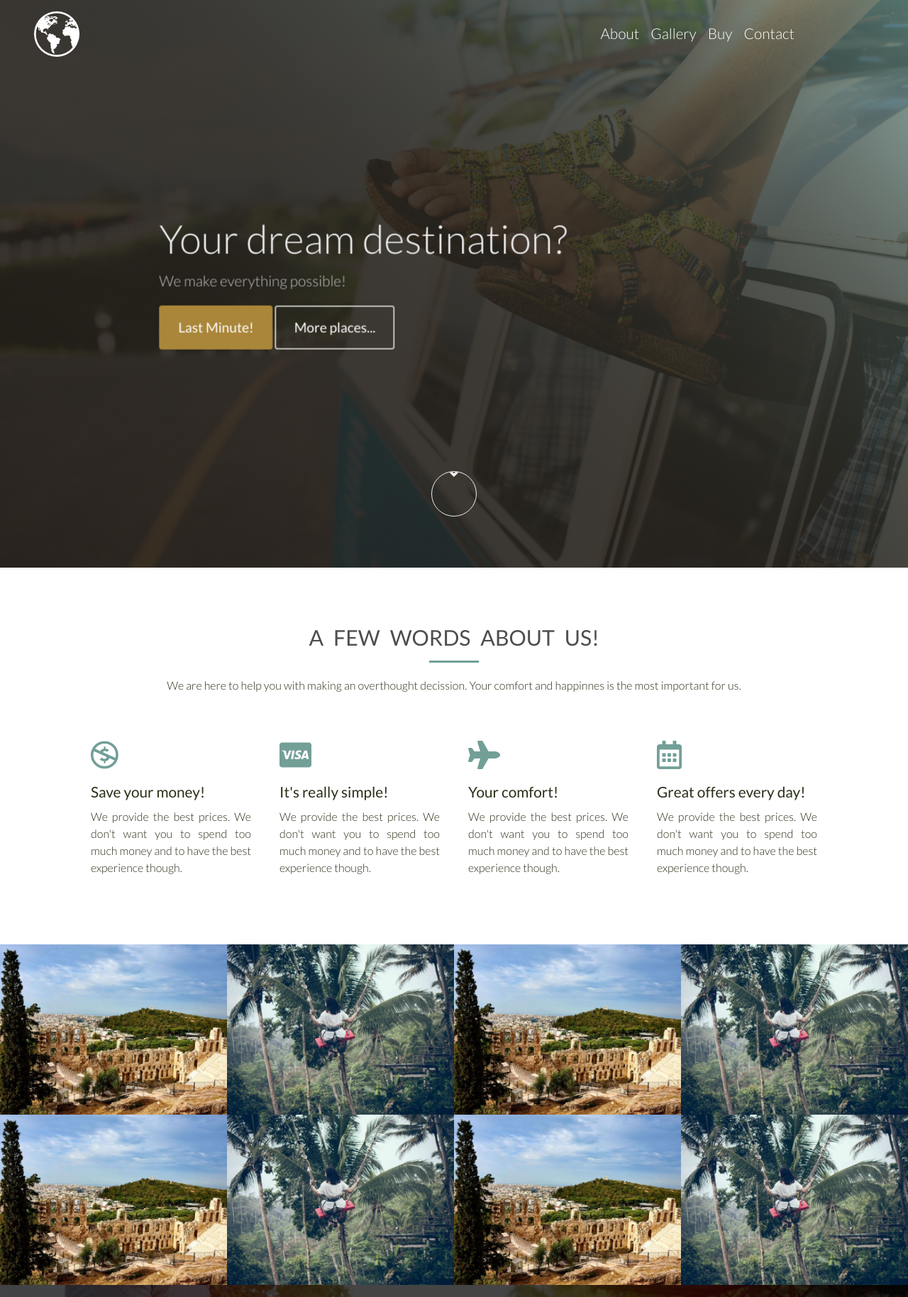
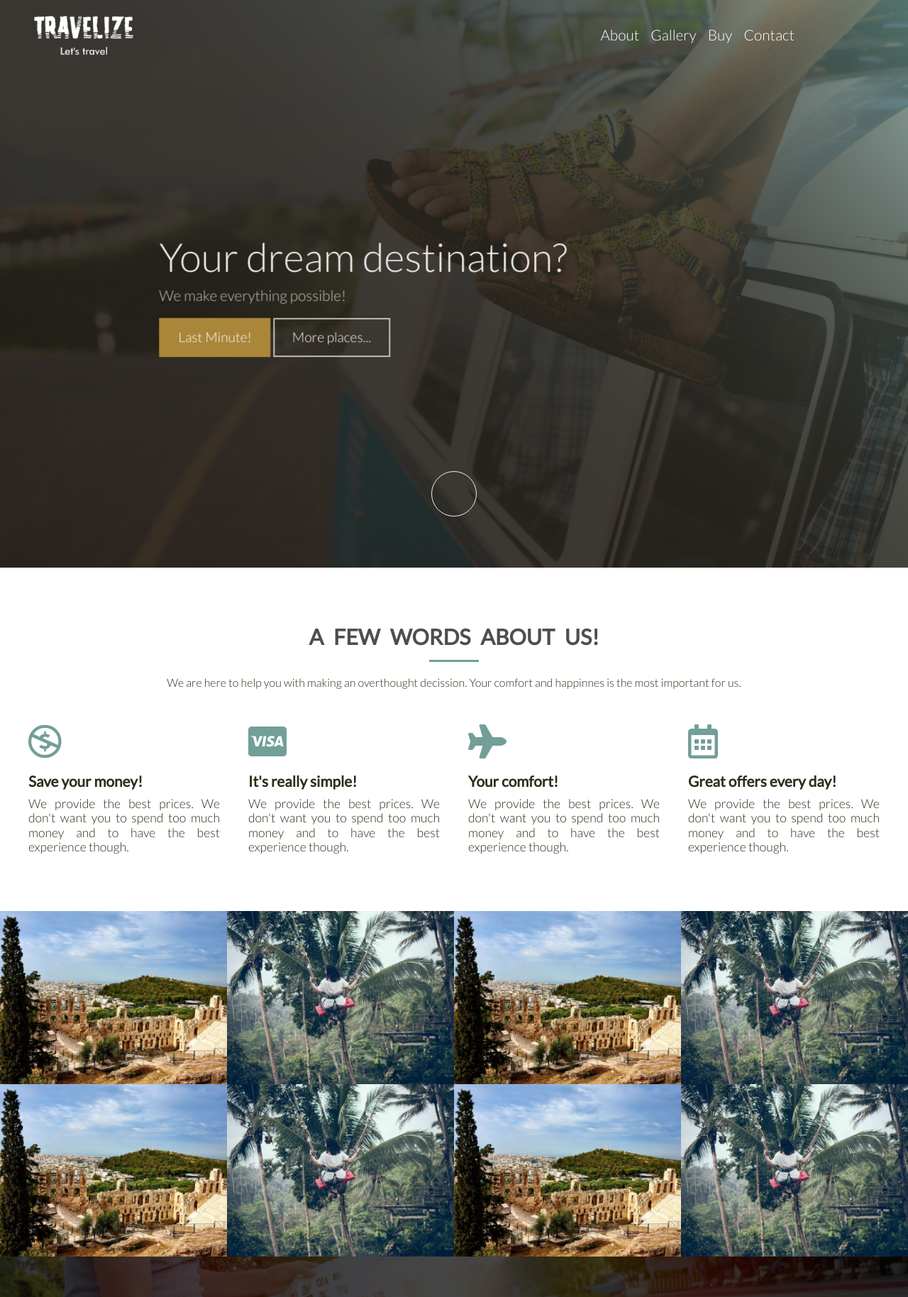
Before and after one commit to mdziadkowiec95/travelize-fake-brand, a PHP site: page /index.html in a window 1280 px wide. Shown: the top 1828 px of the page at 71% size. Run offline with PHP 8.4, Linux system fonts and the light colour scheme; some libraries are stand-ins or nearby versions.

```diff
--- a/src/css/style.css
+++ b/src/css/style.css
@@ -293,6 +293,7 @@ nav {
 
 .nav-logo {
     display: block;
+    max-width: 140px;
     height: auto;
     -webkit-filter: grayscale(40%);
             filter: grayscale(40%);
@@ -425,7 +426,7 @@ nav {
     background: rgb(240,236,235);
     -webkit-box-shadow: none;
             box-shadow: none;
-    z-index: 99900;
+    z-index: 830;
     width: 80%;
     max-width: 300px;
     -webkit-transition: all .3s cubic-bezier(0.250, 0.460, 0.450, 0.940);
@@ -488,7 +489,7 @@ nav {
 .about-boxes {
     display: -ms-grid;
     display: grid;
-    grid-gap: 18px;
+    grid-gap: 1em;
     -ms-grid-columns: 1fr;
         grid-template-columns: 1fr;
     padding-top: 40px;
@@ -506,12 +507,18 @@ nav {
         align-content: flex-start;
 }
 
-.about-box i {
+.about-box__icon {
+    font-size: 3em;
     padding: 10px 0;
 }
 
-.about-box p {
+.about-box__paragraph {
+    font-size: 1.1em;
     text-align: justify;
+}
+
+.about-box:hover i {
+    transform: scale(1.1);
 }
 
 /* Animation on scroll */
@@ -1193,14 +1200,32 @@ footer {
         display: -ms-flexbox;
         display: flex;
         position: static;
+        top: 0;
+        left: 0;
         width: 100%;
         height: auto;
-        background: none;
         max-width: unset;
+        background-color: rgba(40,48,24, 0);
+    }
+
+    /* sticky navbar on desktop */
+    .navbar.js-sticky {
+        position: fixed;
+        top: 0;
+        left: 0;
+        right: 0;
+        bottom: unset;
+        background-color: rgb(40,48,24);
+        box-shadow: 0 1px 3px #222;
     }
 
     .nav-logo {
         display: block;
+    }
+
+    .navbar.js-sticky .nav-logo {
+        max-width: 100px;
+        animation: logoSlideDown 0.35s cubic-bezier(0.250, 0.460, 0.450, 0.940);
     }
 
    .main-nav {
@@ -1257,7 +1282,6 @@ footer {
             grid-template-columns: 1fr 1fr;
     }
 
-
     .section-best .container {
         -ms-grid-columns: (1fr)[2];
             grid-template-columns: repeat(2, 1fr);
@@ -1313,9 +1337,13 @@ footer {
 @media (min-width: 1200px) {
 
     .container {
-        max-width: 80%;
+        max-width: 1200px;
         margin: 0 auto;
         padding: 5em 0;
+    }
+
+    .header {
+        background-attachment: fixed;
     }
 
     .about-boxes {
@@ -1349,6 +1377,22 @@ footer {
     }
 
 }
+
+
+/*  REFATOR animations */
+
+@keyframes logoSlideDown {
+    0% {
+        opacity: 0;
+        transform: translateY(-80px);
+     }
+    100% {
+        opacity: 1;
+        transform: translateY(0);
+     }
+}
+
+/* refactor animations END */
 
 
 @-webkit-keyframes buttonScale {
--- a/src/index.html
+++ b/src/index.html
@@ -8,7 +8,6 @@
     <link rel="stylesheet" type="text/css" href="css/normalize.css">
     <link rel="stylesheet" href="https://use.fontawesome.com/releases/v5.1.0/css/all.css" integrity="sha384-lKuwvrZot6UHsBSfcMvOkWwlCMgc0TaWr+30HWe3a4ltaBwTZhyTEggF5tJv8tbt"
         type="text/css" crossorigin="anonymous">
-    <link rel="stylesheet" href="css/bootstrap.css">
     <link rel="stylesheet" href="fonts/font-awesome/css/font-awesome.min.css">
     <link href="https://unpkg.com/ionicons@4.2.4/dist/css/ionicons.min.css" rel="stylesheet">
     <link rel="stylesheet" href="css/lightgallery.min.css">
@@ -35,7 +34,8 @@
         <!-- navbar START -->
         <nav class="navbar">
             <ul class="main-nav">
-                <img src="img/earth.png" class="nav-logo" id="nav-logo">
+                <!-- <img src="img/earth.png" class="nav-logo" id="nav-logo"> -->
+                <img src="img/travelize-logo.png" class="nav-logo" id="nav-logo">
                 <li class="nav-item"><a href="#">About</a></li>
                 <li class="nav-item"><a href="#">Gallery</a></li>
                 <li class="nav-item"><a href="#">Buy</a></li>
@@ -64,31 +64,31 @@
                 is the most important for us. </p>
             <div class="about-boxes js--wp-1">
                 <div class="about-box">
-                    <i class="fab fa-creative-commons-nc icon-big"></i>
-                    <h3>Save your money!</h3>
-                    <p>We provide the best prices. We don't want you to spend too much money and to have the best experience
-                        though.
+                    <i class="about-box__icon fab fa-creative-commons-nc icon-big"></i>
+                    <h3 class="about-box__heading">Save your money!</h3>
+                    <p class="about-box__paragraph">We provide the best prices. We don't want you to spend too much money
+                        and to have the best experience though.
                     </p>
                 </div>
                 <div class="about-box">
-                    <i class="fab fa-cc-visa icon-big"></i>
-                    <h3>It's really simple!</h3>
-                    <p>We provide the best prices. We don't want you to spend too much money and to have the best experience
-                        though.
+                    <i class="about-box__icon fab fa-cc-visa icon-big"></i>
+                    <h3 class="about-box__heading">It's really simple!</h3>
+                    <p class="about-box__paragraph">We provide the best prices. We don't want you to spend too much money
+                        and to have the best experience though.
                     </p>
                 </div>
                 <div class="about-box">
-                    <i class="fas fa-plane icon-big"></i>
-                    <h3>Your comfort!</h3>
-                    <p>We provide the best prices. We don't want you to spend too much money and to have the best experience
-                        though.
+                    <i class="about-box__icon fas fa-plane icon-big"></i>
+                    <h3 class="about-box__heading">Your comfort!</h3>
+                    <p class="about-box__paragraph">We provide the best prices. We don't want you to spend too much money
+                        and to have the best experience though.
                     </p>
                 </div>
                 <div class="about-box">
-                    <i class="far fa-calendar-alt icon-big"></i>
-                    <h3>Great offers every day!</h3>
-                    <p>We provide the best prices. We don't want you to spend too much money and to have the best experience
-                        though.
+                    <i class="about-box__icon far fa-calendar-alt icon-big"></i>
+                    <h3 class="about-box__heading">Great offers every day!</h3>
+                    <p class="about-box__paragraph">We provide the best prices. We don't want you to spend too much money
+                        and to have the best experience though.
                     </p>
                 </div>
             </div>
--- a/src/js/script.js
+++ b/src/js/script.js
@@ -1,5 +1,25 @@
-/* ----- Navigation toogling ----- */
+/* ------- GLOBAL functions ---------*/
 
+// debouncing on scroll funcitons
+
+function debounce(func, wait, immediate) {
+    var timeout;
+    return function () {
+        var context = this, args = arguments;
+        var later = function () {
+            timeout = null;
+            if (!immediate) func.apply(context, args);
+        };
+        var callNow = immediate && !timeout;
+        clearTimeout(timeout);
+        timeout = setTimeout(later, wait);
+        if (callNow) func.apply(context, args);
+    };
+};
+
+/* ----- Navigation ----- */
+
+// navigation toggling on mobile
 var navToggler = document.querySelector('.nav-toggle');
 var navbar = document.querySelector('.navbar');
 
@@ -8,7 +28,36 @@ function toggleNav() {
     navbar.classList.toggle('open');
 }
 
+// document.addEventListener('click', function (e) {
+//     console.log(navToggler.classList.contains('open'));
+//     // e.stopPropagation();
+//     if (navbar.classList.contains('open')) {
+//         if (e.target !== navbar && navToggler.classList.contains('open')) {
+//             navToggler.classList.remove('open');
+//             navbar.classList.remove('open');
+//             alert();
+//         }
+//     }
+// });
+
 navToggler.addEventListener('click', toggleNav);
+
+
+
+
+// navigation sticky on desktop
+function stickNavbar() {
+    var headerHeight = document.querySelector('.header').offsetHeight;
+    var scrolledTop = window.scrollY;
+
+    if (scrolledTop >= headerHeight) {
+        navbar.classList.add('js-sticky');
+    } else {
+        navbar.classList.remove('js-sticky');
+    }
+};
+
+window.addEventListener('scroll', debounce(stickNavbar, 15));
 
 
 
```
Also changed, not shown: src/img/number-1.svg (added), src/img/travelize-logo.png (added).
